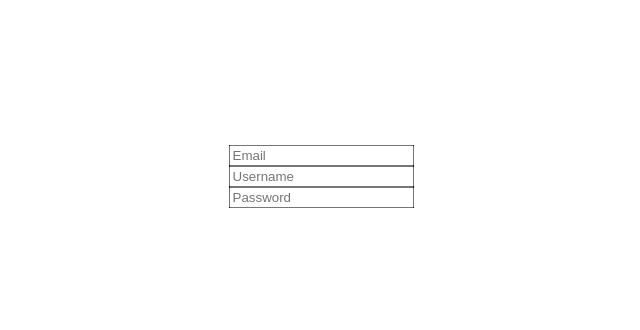
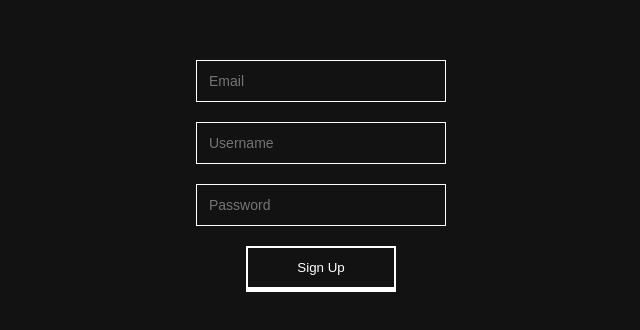
Before and after one commit to nathanielgreen/UNDRGRND, a Nuxt app: page /signup in a window 1280 px wide. Shown: the part 224-554 px from the top of the page, without its empty margins (319-959 px from the left). Built offline with nearby package versions, Linux system fonts and the light colour scheme; no server answers.

Commit message:
UG-7: Adding form, input, and button styling

```diff
--- a/components/SignupForm.vue
+++ b/components/SignupForm.vue
@@ -16,13 +16,25 @@
       class="signup-form-input"
       type="password"
       placeholder="Password"
-      v-model="Password"
+      v-model="password"
     />
+    <button
+      class="signup-form-button"
+      type="button"
+      @click="signup()"
+    >Sign Up</button>
   </div>
 </template>
 
 <script>
 export default {
+  data() {
+    return {
+      email: '',
+      username: '',
+      password: '',
+    };
+  },
 };
 </script>
 
@@ -30,5 +42,31 @@ export default {
 .signup-form {
   display: grid;
   grid-template-rows: 1fr 1fr 1fr;
+  grid-row-gap: 20px;
+  justify-content: center;
+
+  &-input {
+    background: #121212;
+    border: solid 1px #ffffff;
+    color: #ffffff;
+    font-size: 14px;
+    padding: 12px;
+    width: 250px;
+  }
+  &-button {
+    background: #121212;
+    border: solid 2px #ffffff;
+    border-bottom: solid 5px #ffffff;
+    color: #ffffff;
+    justify-self: center;
+    padding: 12px;
+    width: 150px;
+    &:active {
+      border-bottom: solid 2px #999;
+      border-color: #999;
+      color: #999;
+      padding-bottom: 15px;
+    }
+  }
 }
 </style>
--- a/layouts/center-form.vue
+++ b/layouts/center-form.vue
@@ -1,5 +1,5 @@
 <template>
-  <div class="layout-center-form">
+  <div>
     <nuxt/>
   </div>
 </template>
@@ -8,17 +8,26 @@
 html {
   height: 100%;
   width: 100%;
+  font-size: 16px;
+  word-spacing: 1px;
+  -ms-text-size-adjust: 100%;
+  -webkit-text-size-adjust: 100%;
+  -moz-osx-font-smoothing: grayscale;
+  -webkit-font-smoothing: antialiased;
+  box-sizing: border-box;
+}
+
+*, *:before, *:after {
+  box-sizing: border-box;
+  margin: 0;
 }
 
 body {
   align-items: center;
+  background: #121212;
   display: grid;
   height: 100%;
   justify-content: center;
   width: 100%;
 }
-.layout-center-form {
-  height: 100%;
-  width: 100%;
-}
 </style>
--- a/pages/signup.vue
+++ b/pages/signup.vue
@@ -1,8 +1,6 @@
 <template>
-  <div class="page-signup">
-    <signup-form
-       class="page-signup__container"
-    ></signup-form>
+  <div>
+    <signup-form></signup-form>
   </div>
 </template>
 
@@ -18,8 +16,5 @@ export default {
 
 <style lang="scss" scoped>
 .page-signup {
-  height: 100%;
-  width: 100%;
-  background: #111111;
 }
 </style>
--- a/store/index.js
+++ b/store/index.js
@@ -19,9 +19,6 @@ const store = () => new Vuex.Store({
         .then((res) => {
           context.commit('updateUser', res);
           this.$router.replace('/');
-        })
-        .catch((err) => {
-          console.log(err);
         });
     },
   },
```
